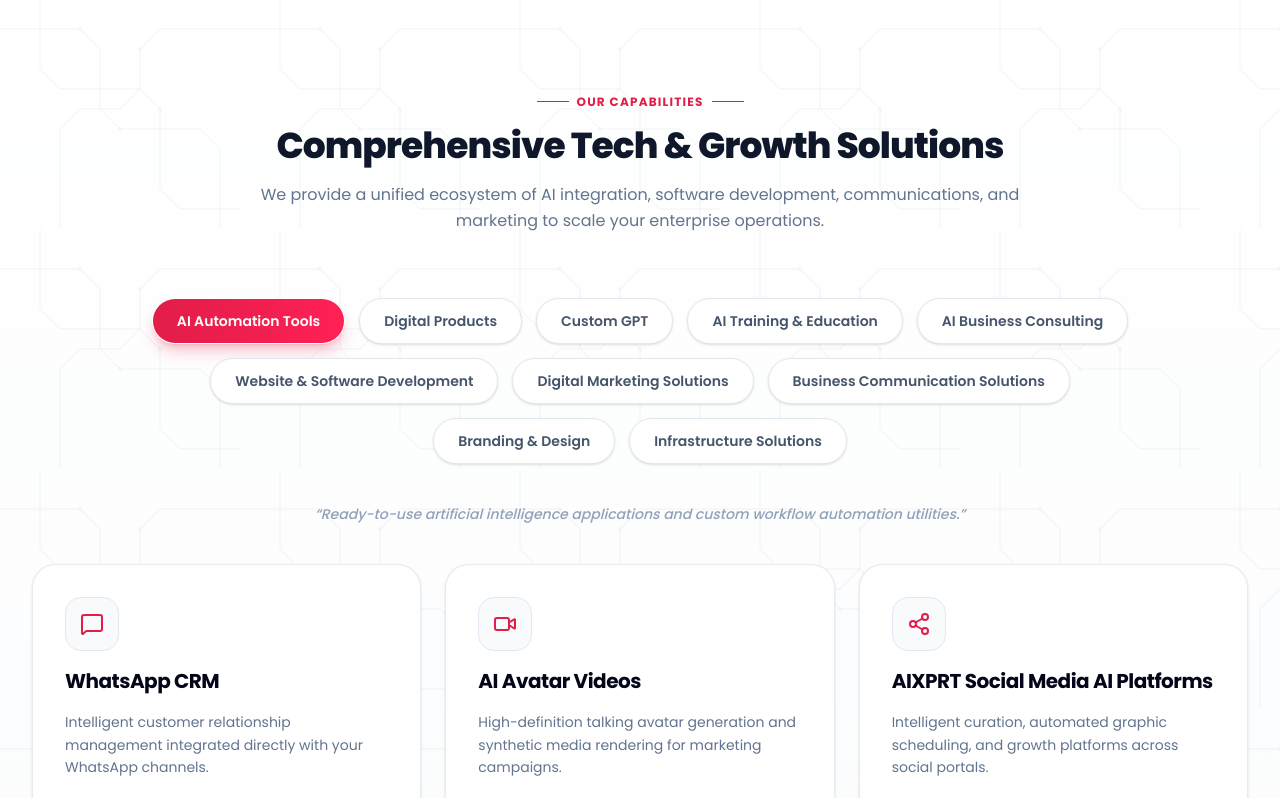
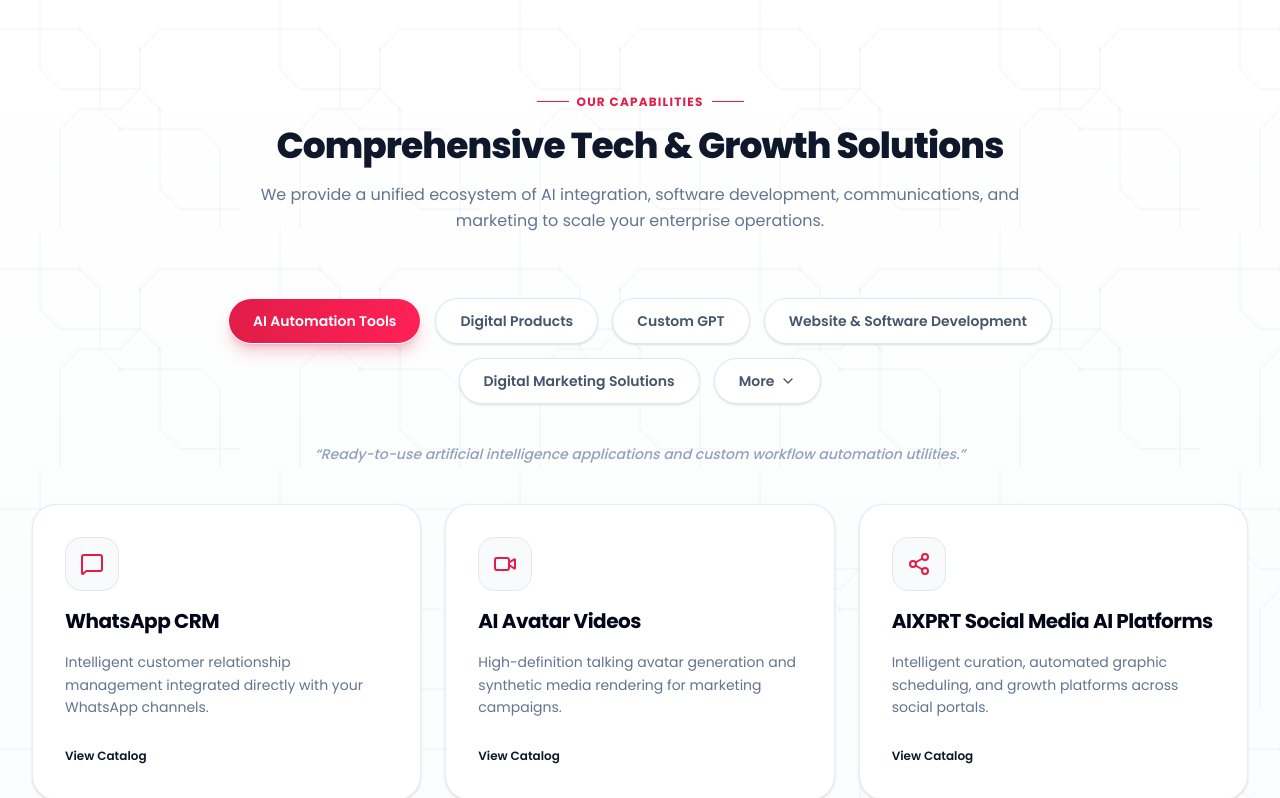
Before and after one commit to shrutijoshi14/aipreneur, a React (Vite) app: page / in a window 1280 px wide. Shown: the part 2291-3089 px from the top of the page. Built offline with nearby package versions, Linux system fonts and the light colour scheme.

Commit message:
feat: implement Visible Tabs + More Dropdown structure in Services

```diff
--- a/src/components/Services.jsx
+++ b/src/components/Services.jsx
@@ -5,6 +5,22 @@
 
 export default function Services() {
   const [activeCategory, setActiveCategory] = useState(serviceCategories[0].id);
+  const [isDropdownOpen, setIsDropdownOpen] = useState(false);
+
+  const visibleIds = [
+    'ai-automation-tools',
+    'custom-gpt',
+    'digital-products',
+    'website-software-dev',
+    'digital-marketing-solutions',
+  ];
+
+  const visibleCategories = serviceCategories.filter(cat => visibleIds.includes(cat.id));
+  const dropdownCategories = serviceCategories.filter(cat => !visibleIds.includes(cat.id));
+
+  const activeDropdownCat = dropdownCategories.find(cat => cat.id === activeCategory);
+  const isDropdownActive = !!activeDropdownCat;
+  const moreButtonText = isDropdownActive ? activeDropdownCat.title : "More";
 
   const renderIcon = (iconName) => {
     const IconComponent = Icons[iconName];
@@ -45,14 +61,25 @@
           </p>
         </div>
 
-        {/* Category Tabs */}
-        <div className="flex flex-wrap justify-center gap-3.5 mb-10 max-w-5xl mx-auto">
-          {serviceCategories.map((category) => {
+        {/* Transparent backdrop to close dropdown on click outside */}
+        {isDropdownOpen && (
+          <div
+            className="fixed inset-0 z-20 cursor-default"
+            onClick={() => setIsDropdownOpen(false)}
+          />
+        )}
+
+        {/* Category Tabs & Dropdown */}
+        <div className="flex flex-wrap justify-center items-center gap-3.5 mb-10 max-w-5xl mx-auto relative z-30">
+          {visibleCategories.map((category) => {
             const isActive = activeCategory === category.id;
             return (
               <button
                 key={category.id}
-                onClick={() => setActiveCategory(category.id)}
+                onClick={() => {
+                  setActiveCategory(category.id);
+                  setIsDropdownOpen(false);
+                }}
                 className={`relative px-6 py-3 rounded-full text-xs sm:text-sm font-semibold cursor-pointer transition-colors duration-300 border focus:outline-none select-none ${
                   isActive
                     ? 'text-white border-transparent shadow-lg shadow-accent/25'
@@ -71,6 +98,60 @@
               </button>
             );
           })}
+
+          {/* More Dropdown */}
+          <div className="relative inline-block">
+            <button
+              onClick={(e) => {
+                e.stopPropagation();
+                setIsDropdownOpen(!isDropdownOpen);
+              }}
+              className={`relative px-6 py-3 rounded-full text-xs sm:text-sm font-semibold cursor-pointer transition-colors duration-300 border focus:outline-none select-none flex items-center ${
+                isDropdownActive
+                  ? 'text-white border-transparent bg-gradient-to-r from-accent to-rose-500 shadow-lg shadow-accent/25'
+                  : 'text-slate-600 border-slate-200 bg-white hover:bg-slate-50 hover:text-slate-900 hover:border-slate-300/80 shadow-sm'
+              }`}
+            >
+              <span className="relative z-10">{moreButtonText}</span>
+              <Icons.ChevronDown
+                className={`w-4 h-4 ml-1.5 transition-transform duration-300 relative z-10 ${
+                  isDropdownOpen ? 'rotate-180' : 'rotate-0'
+                }`}
+              />
+            </button>
+
+            <AnimatePresence>
+              {isDropdownOpen && (
+                <motion.div
+                  initial={{ opacity: 0, y: 10, scale: 0.95 }}
+                  animate={{ opacity: 1, y: 0, scale: 1 }}
+                  exit={{ opacity: 0, y: 10, scale: 0.95 }}
+                  transition={{ duration: 0.15 }}
+                  className="absolute right-0 mt-2.5 w-64 rounded-2xl bg-white border border-slate-200 shadow-xl py-2 z-50 overflow-hidden text-left origin-top-right"
+                >
+                  {dropdownCategories.map((category) => {
+                    const isActive = activeCategory === category.id;
+                    return (
+                      <button
+                        key={category.id}
+                        onClick={() => {
+                          setActiveCategory(category.id);
+                          setIsDropdownOpen(false);
+                        }}
+                        className={`w-full px-4 py-3 text-xs sm:text-sm text-left font-medium transition-colors focus:outline-none ${
+                          isActive
+                            ? 'text-accent bg-rose-50/60 font-semibold'
+                            : 'text-slate-600 hover:text-slate-900 hover:bg-slate-50'
+                        }`}
+                      >
+                        {category.title}
+                      </button>
+                    );
+                  })}
+                </motion.div>
+              )}
+            </AnimatePresence>
+          </div>
         </div>
 
         {/* Active category tagline */}
```
